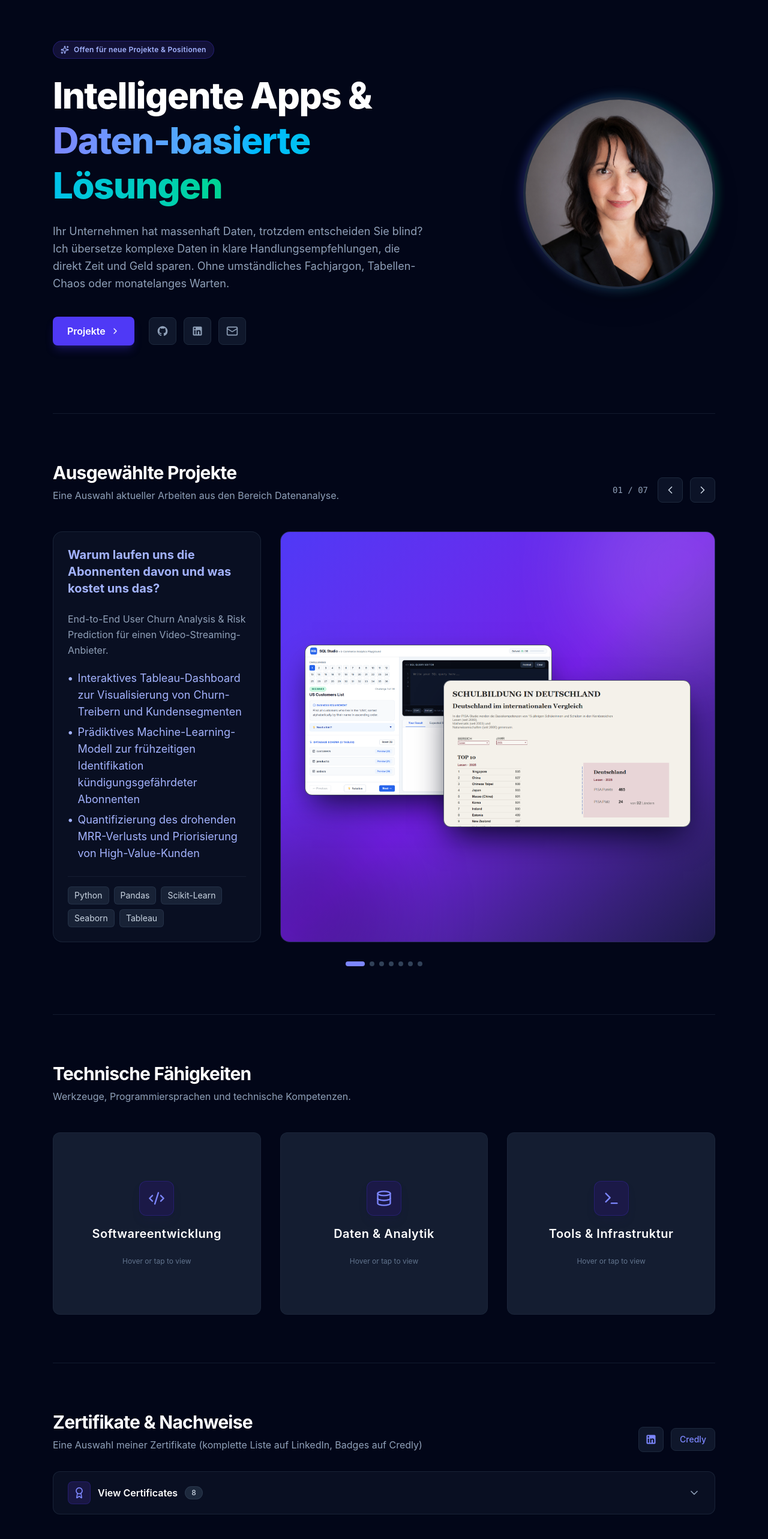
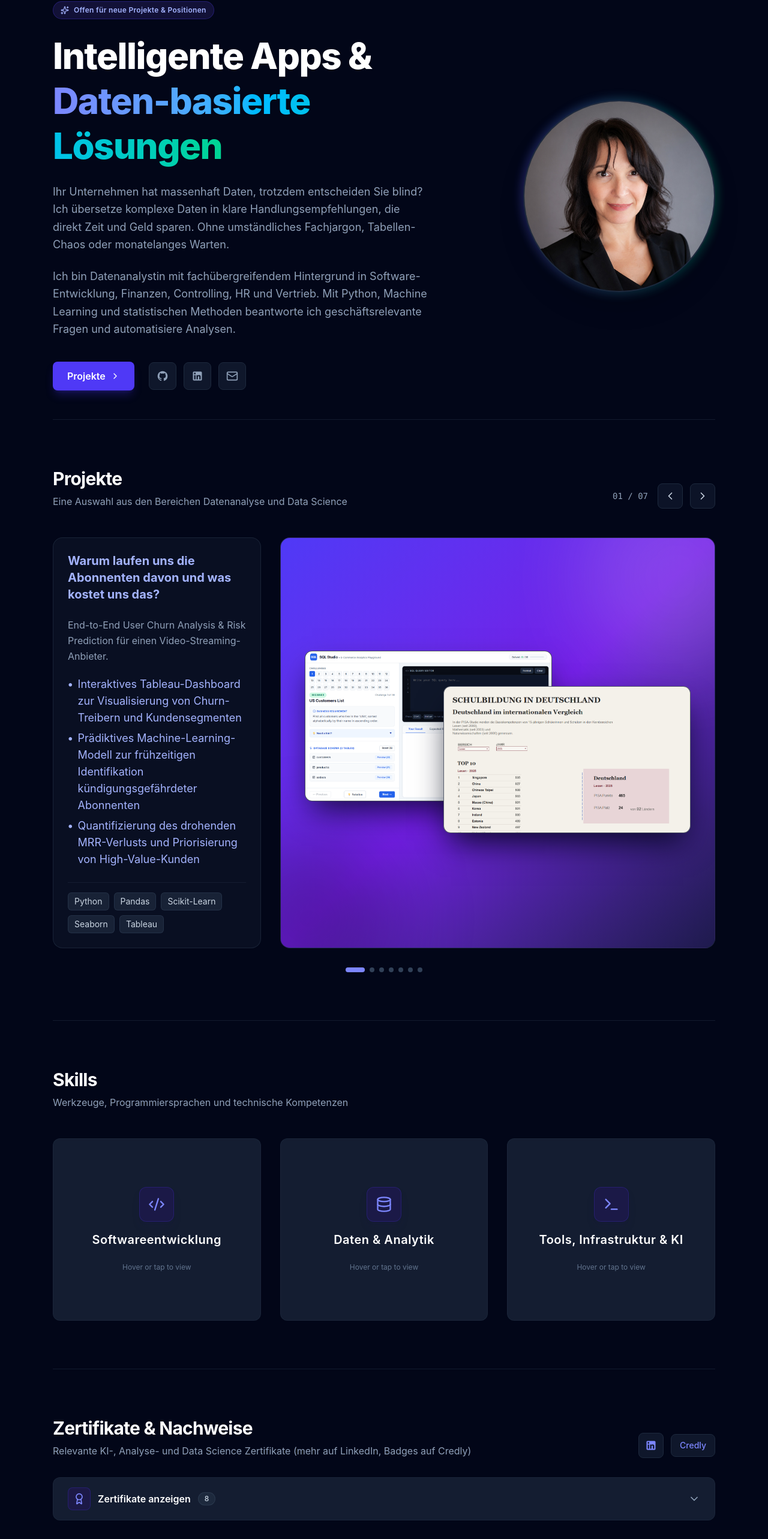
Before and after one commit to birgit2704/data_analysis_and_machine_learning_portfolio_2026, a React (Vite) app: page / in a window 1280 px wide. Shown: the part 142-2708 px from the top of the page at 60% size. Built offline with nearby package versions, Linux system fonts and the light colour scheme.

Commit message:
German version

```diff
--- a/src/App.jsx
+++ b/src/App.jsx
@@ -114,7 +114,7 @@ export default function App() {
             className="flex items-center gap-2 font-bold text-lg text-indigo-400 hover:text-indigo-300 transition-colors"
           >
             <Code2 className="w-6 h-6" />
-            <span>ML_Portfolio</span>
+            <span>BB-ML</span>
           </a>
 
           {/* Desktop Navigation & Language Switcher */}
@@ -227,9 +227,17 @@ export default function App() {
                     : "opacity-0 translate-y-4"
                 }`}
               >
-                {personalInfo.bio}
+                {personalInfo.bio1}
               </p>
-
+              <p
+                className={`text-lg text-slate-400 max-w-2xl leading-relaxed ${
+                  isTypingDone
+                    ? "opacity-100 translate-y-0 transition-all duration-700 delay-1700 ease-out"
+                    : "opacity-0 translate-y-4"
+                }`}
+              >
+                {personalInfo.bio2}
+              </p>
               {/* CTA & Social Buttons: follows slightly behind the bio (delay-2000) */}
               <div
                 className={`flex flex-wrap items-center gap-4 pt-4 ${
@@ -279,8 +287,8 @@ export default function App() {
                   isTypingDone ? "animate-spin-grow" : "scale-0 opacity-0"
                 }`}
               >
-                <div className="absolute -inset-1 bg-linear-to-r from-indigo-500 to-emerald-500 rounded-full blur opacity-30 group-hover:opacity-50 transition duration-1000"></div>
-                <div className="relative w-64 h-64 md:w-80 md:h-80 rounded-full bg-slate-900 border-4 border-slate-800 overflow-hidden shadow-2xl flex items-center justify-center">
+                <div className="absolute -inset-1 bg-linear-to-r from-indigo-500 to-emerald-500 rounded-full blur opacity-30 group-hover:opacity-70 transition duration-1000"></div>
+                <div className="relative w-64 h-64 md:w-80 md:h-80 rounded-full bg-slate-900 border-2 border-slate-800 overflow-hidden shadow-2xl flex items-center justify-center">
                   <img
                     src="/Birgit.jpg"
                     alt={personalInfo.name}
@@ -525,7 +533,7 @@ export default function App() {
                             {category}
                           </span>
                           <span className="text-xs text-slate-500">
-                            {skillList.length} skills
+                            {skillList.length} {skillsHeader.title}
                           </span>
                         </div>
 
@@ -588,14 +596,16 @@ export default function App() {
             type="button"
             onClick={() => setIsCertificatesOpen((prev) => !prev)}
             aria-expanded={isCertificatesOpen}
-            className="w-full flex items-center justify-between px-6 py-4 rounded-xl bg-slate-900/60 border border-slate-800/80 hover:border-indigo-500/50 hover:bg-slate-900 transition-all group cursor-pointer"
+            className="w-full flex items-center justify-between px-6 py-4 rounded-xl bg-slate-700/40 border border-slate-800/80 hover:border-indigo-500/50 hover:bg-slate-900 transition-all group cursor-pointer"
           >
             <div className="flex items-center gap-3">
               <span className="p-2 rounded-lg bg-indigo-950/80 border border-indigo-800/40 text-indigo-400">
                 <Award className="w-5 h-5" />
               </span>
               <span className="text-base font-semibold text-white group-hover:text-indigo-300 transition-colors">
-                {isCertificatesOpen ? "Hide Certificates" : "View Certificates"}
+                {isCertificatesOpen
+                  ? certificatesHeader.hide
+                  : certificatesHeader.show}
               </span>
               <span className="px-2.5 py-0.5 text-xs font-medium rounded-full bg-slate-800 text-slate-300 border border-slate-700/60">
                 {certificates.length}
@@ -626,7 +636,7 @@ export default function App() {
                     target="_blank"
                     rel="noreferrer"
                     tabIndex={isCertificatesOpen ? 0 : -1}
-                    className="bg-slate-900/40 border border-slate-800/80 rounded-xl p-6 flex items-center justify-between hover:border-indigo-500/50 hover:bg-slate-900/80 transition-all group duration-200"
+                    className="bg-slate-500/40 border border-slate-800/80 rounded-xl p-6 flex items-center justify-between hover:border-indigo-500/50 hover:bg-slate-600/80 transition-all group duration-200"
                   >
                     <div className="flex items-start gap-4">
                       {cert.image ? (
@@ -669,14 +679,23 @@ export default function App() {
               {contact.title}
             </h2>
             <p className="text-slate-400 leading-relaxed">{contact.subtitle}</p>
-
+            <div className="flex gap-6">
               <a
                 href={`mailto:${personalInfo.email}`}
-              className="mt-2 px-8 py-4 rounded-xl bg-indigo-600 text-white font-semibold hover:bg-indigo-500 transition-all flex items-center gap-3 shadow-xl shadow-indigo-600/30 text-lg"
+                className="px-6 py-3 rounded-lg bg-indigo-600 text-white font-semibold hover:bg-indigo-500 transition-all flex items-center gap-2 shadow-lg shadow-indigo-600/25"
               >
                 <Mail className="w-5 h-5" />
                 {contact.button}
               </a>
+              <a
+                href={personalInfo.linkedin}
+                target="_blank"
+                rel="noreferrer"
+                className="p-3 rounded-lg bg-indigo-600 border border-slate-800 text-white hover:text-white  hover:bg-indigo-500 transition-all"
+              >
+                <LinkedinIcon className="w-5 h-5" />
+              </a>
+            </div>
           </div>
         </section>
       </main>
--- a/src/data/portfolioData.js
+++ b/src/data/portfolioData.js
@@ -8,14 +8,14 @@ export const portfolioData = {
       skills: "Skills",
       certificates: "Certificates",
       contact: "Contact",
-      touch: "Email me",
+      touch: "Email",
     },
     personalInfo: {
       name: "Birgit Bartenschlager",
       title: "Software Developer & Data Analyst",
       badge: "Available for new projects & roles",
       heroHeadline: "Intelligent apps &",
-      heroSubline: "data-driven\n solutions",
+      heroSubline: "data-driven solutions",
       bio: "Data Analyst with a cross-functional background in application development, Finance, Controlling, HR, and Sales. I use Python, machine learning, and statistical methods to answer business-critical questions and automate analytical workflows.",
       email: "birgit.bartenschlager@web.de",
       github: "https://github.com/birgit2704",
@@ -334,8 +334,8 @@ export const portfolioData = {
       badge: "Offen für neue Projekte & Positionen",
       heroHeadline: "Intelligente Apps &",
       heroSubline: "Daten-basierte Lösungen",
-      bio: "Ihr Unternehmen hat massenhaft Daten, trotzdem entscheiden Sie blind? Ich übersetze komplexe Daten in klare Handlungsempfehlungen, die direkt Zeit und Geld sparen. Ohne umständliches Fachjargon, Tabellen-Chaos oder monatelanges Warten.",
-      // bio: "Datenanalystin mit fachübergreifendem Hintergrund in Anwendungsentwicklung, Finanzen, Controlling, HR und Vertrieb. Ich nutze Python, Machine Learning und statistische Methoden, um geschäftsrelevante Fragen zu beantworten und Analysen zu automatisieren.",
+      bio1: "Ihr Unternehmen hat massenhaft Daten, trotzdem entscheiden Sie blind? Ich übersetze komplexe Daten in klare Handlungsempfehlungen, die direkt Zeit und Geld sparen. Ohne umständliches Fachjargon, Tabellen-Chaos oder monatelanges Warten.",
+      bio2: "Ich bin Datenanalystin mit fachübergreifendem Hintergrund in Software-Entwicklung, Finanzen, Controlling, HR und Vertrieb. Mit Python, Machine Learning und statistischen Methoden beantworte ich geschäftsrelevante Fragen und automatisiere Analysen.",
       email: "birgit.bartenschlager@web.de",
       github: "https://github.com/birgit2704",
       linkedin: "https://www.linkedin.com/in/birgit-bartenschlager",
@@ -343,8 +343,8 @@ export const portfolioData = {
         "https://www.credly.com/users/birgit-bartenschlager/badges/credly",
     },
     skillsHeader: {
-      title: "Technische Fähigkeiten",
-      subtitle: "Werkzeuge, Programmiersprachen und technische Kompetenzen.",
+      title: "Skills",
+      subtitle: "Werkzeuge, Programmiersprachen und technische Kompetenzen",
     },
     skills: {
       Softwareentwicklung: [
@@ -376,7 +376,7 @@ export const portfolioData = {
         "Tableau",
         "PowerBI",
       ],
-      "Tools & Infrastruktur": [
+      "Tools, Infrastruktur & KI": [
         "Git & GitHub",
         "Docker",
         "VS Code",
@@ -384,11 +384,12 @@ export const portfolioData = {
         "Vite",
         "Linux / WSL",
         "Postman",
+        "LangChain",
       ],
     },
     projectsHeader: {
-      title: "Ausgewählte Projekte",
-      subtitle: "Eine Auswahl aktueller Arbeiten aus den Bereich Datenanalyse.",
+      title: "Projekte",
+      subtitle: "Eine Auswahl aus den Bereichen Datenanalyse und Data Science",
     },
     projects: [
       {
@@ -557,15 +558,17 @@ export const portfolioData = {
       },
     ],
     contact: {
-      title: "Lass uns vernetzen",
+      title: "Kontakt",
       subtitle:
-        "Interesse an einer Zusammenarbeit, Austausch über Data Analyst/Engineering Positionen oder Code-Reviews? Schreib mir direkt per E-Mail oder LinkedIn.",
+        "Interesse an einer Zusammenarbeit, Austausch über Data Analyst oder Data Science Positionen? Schreiben Sie mir direkt per E-Mail oder LinkedIn.",
       button: "Nachricht senden",
     },
     certificatesHeader: {
       title: "Zertifikate & Nachweise",
       subtitle:
-        "Eine Auswahl meiner Zertifikate (komplette Liste auf LinkedIn, Badges auf Credly)",
+        "Relevante KI-, Analyse- und Data Science Zertifikate (mehr auf LinkedIn, Badges auf Credly)",
+      show: "Zertifikate anzeigen",
+      hide: "Zertifikate einklappen",
     },
     certificates: [
       {
```
Lines whose indentation alone changed are shown as unchanged.
